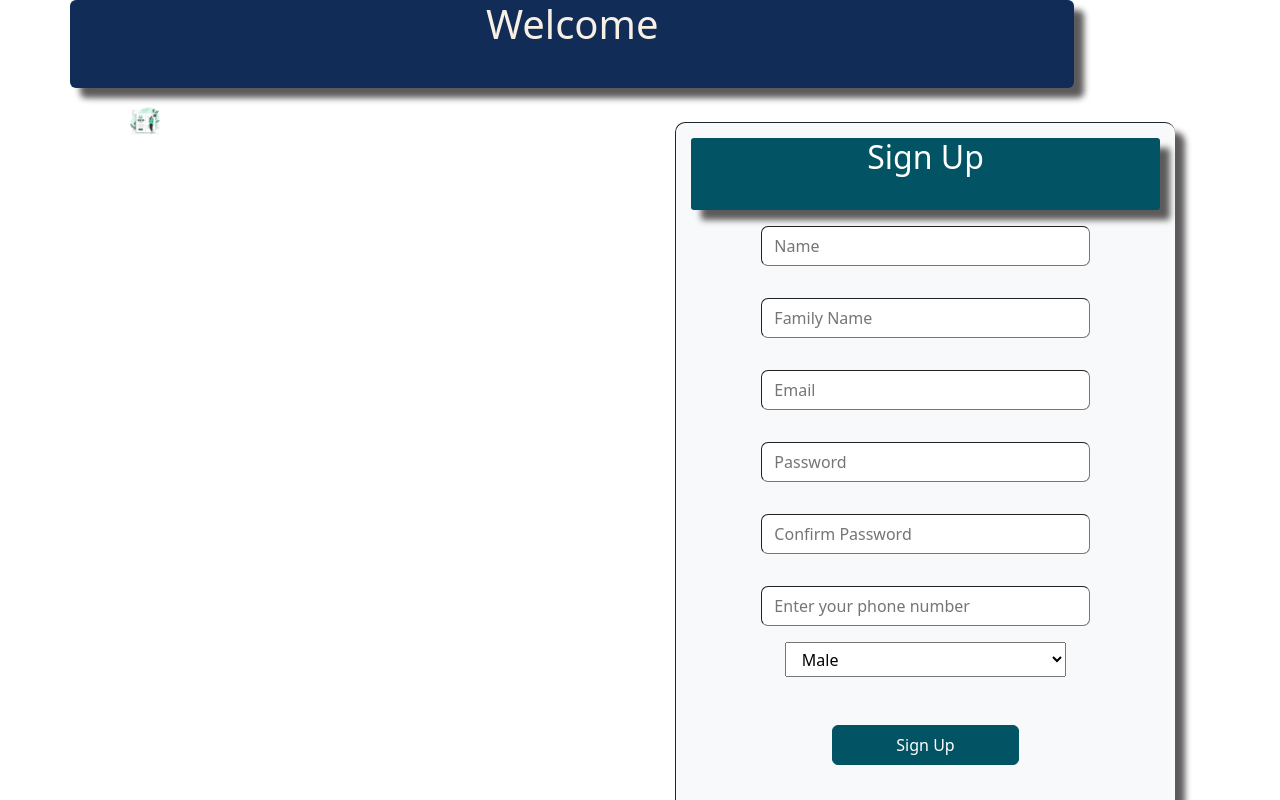
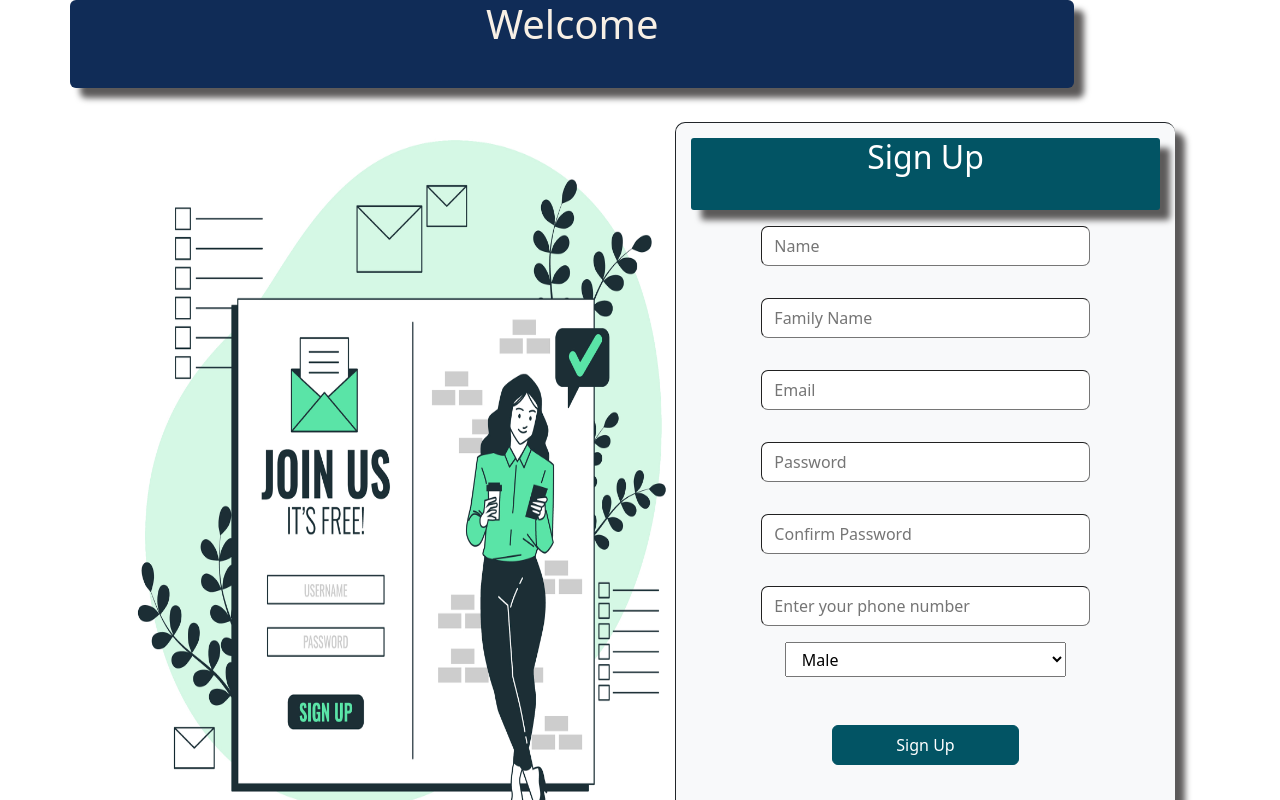
Before and after one commit to BenLazregAhmed/protection, a React (Vite) app: page /SignUp in a window 1280 px wide. Shown: the top 800 px of the page. Built offline with nearby package versions, Linux system fonts and the light colour scheme.

Commit message:
committin some light modifications

```diff
--- a/src/pages/Login/Login.css
+++ b/src/pages/Login/Login.css
@@ -0,0 +1,4 @@
+.login-row img{
+    width: 100%;
+    height: 100%;
+}
--- a/src/pages/Login/Login.jsx
+++ b/src/pages/Login/Login.jsx
@@ -11,7 +11,7 @@ function Login() {
   return (
     <>
         <Container>
-            <Row>
+            <Row className='login-row'>
                 <Col><img src="../../../public/images/Login.jpg"></img></Col>
                 <Col>
                     <LoginForm></LoginForm>
--- a/src/pages/SignUp/SignUp.css
+++ b/src/pages/SignUp/SignUp.css
@@ -11,3 +11,7 @@
     margin-bottom: 1em;
     font-size: large;
 }
+.Signup-form-row img{
+    width: 100%;
+    height: 100%;
+}
--- a/src/pages/SignUp/SignUp.jsx
+++ b/src/pages/SignUp/SignUp.jsx
@@ -15,7 +15,7 @@ function SignUp() {
             <Row className='Signup-big-title-row'>
                 <h1>Welcome</h1>
             </Row>
-            <Row>
+            <Row className='Signup-form-row'>
                 <Col><img src="../../../public/images/SignUp.jpg"></img></Col>
                 <Col>
                     <SignForm></SignForm>
```
